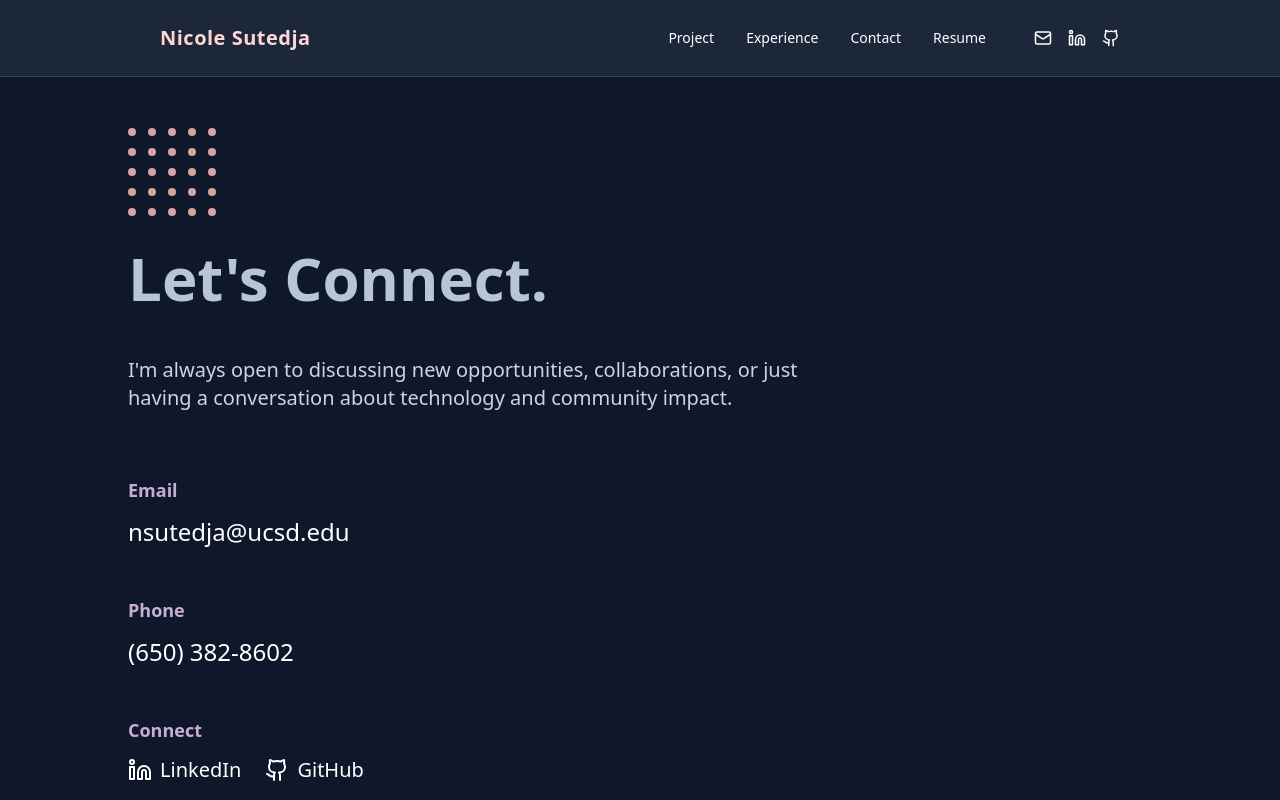
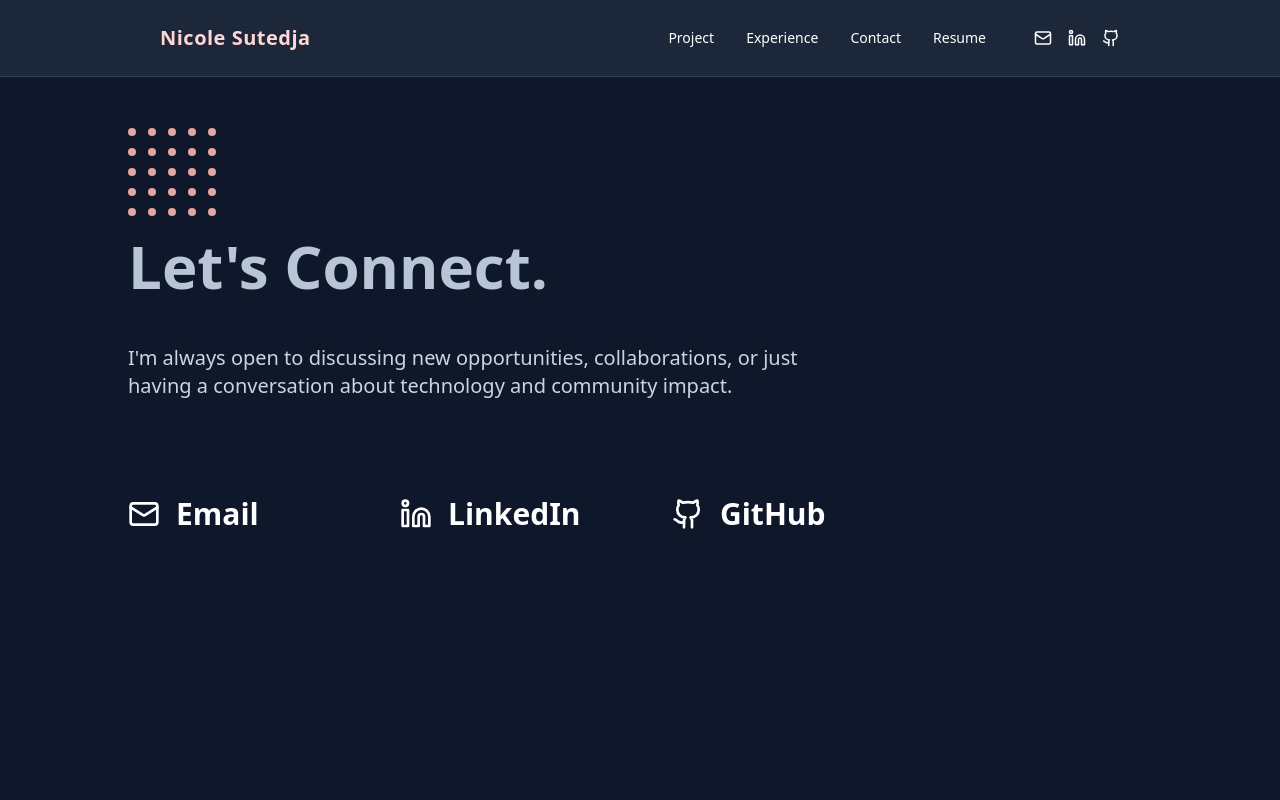
Before and after one commit to nicolesutedja/portfolio, a React (Create React App) app: page /portfolio/contact in a window 1280 px wide. Shown: the top 800 px of the page. Built offline with nearby package versions, Linux system fonts and the light colour scheme; the HTML template or start-up script is replaced by a standard one.

Commit message:
Added animations & updated contact

```diff
--- a/src/pages/Contact.js
+++ b/src/pages/Contact.js
@@ -1,90 +1,51 @@
 import React from 'react';
-import { motion } from 'framer-motion';
-import { Linkedin, Github } from 'lucide-react';
+import { Mail, Linkedin, Github } from 'lucide-react'; // Added Mail icon
+import DecorativeDots from '../components/DecorativeDots';
+import FadeIn from '../components/FadeIn';
 
 export default function Contact() {
   return (
     <section className="py-32 px-8 bg-slate-900 min-h-screen">
       <div className="max-w-5xl mx-auto">
-        <div className="mb-8 flex gap-3">
-          {[...Array(5)].map((_, i) => (
-            <div key={i} className="flex flex-col gap-3">
-              {[...Array(5)].map((_, j) => (
-                <div
-                  key={j}
-                  className="w-2 h-2 rounded-full"
-                  style={{ backgroundColor: '#d4a5a5' }}
-                />
-              ))}
-            </div>
-          ))}
-        </div>
 
-        <motion.div
-          initial={{ opacity: 0, x: -40 }}
-          whileInView={{ opacity: 1, x: 0 }}
-          transition={{ duration: 0.6 }}
-          viewport={{ once: true }}
-        >
+        <DecorativeDots />
+
+        <FadeIn x={-40} duration={0.6}>
           <h2 className="text-5xl md:text-6xl font-bold mb-12" style={{ color: '#b8c5d6' }}>
             Let's Connect.
           </h2>
-        </motion.div>
+        </FadeIn>
 
-        <motion.div
-          initial={{ opacity: 0, x: -40 }}
-          whileInView={{ opacity: 1, x: 0 }}
-          transition={{ duration: 0.7 }}
-          viewport={{ once: true }}
-        >
-          <p className="text-xl font-medium text-slate-300 mb-16 max-w-2xl">
+        <FadeIn x={-40} duration={0.7}>
+          <p className="text-xl font-medium text-slate-300 mb-24 max-w-2xl">
             I'm always open to discussing new opportunities, collaborations, or just having a conversation about technology and community impact.
           </p>
-        </motion.div>
+        </FadeIn>
 
-        <div className="max-w-2xl space-y-12">
-          <motion.div
-            initial={{ opacity: 0, y: 30 }}
-            whileInView={{ opacity: 1, y: 0 }}
-            transition={{ duration: 0.6, delay: 0.1 }}
-            viewport={{ once: true }}
-          >
-            <h3 className="text-lg font-bold mb-3" style={{ color: '#c9aed4' }}>Email</h3>
-            <a href="mailto:nsutedja@ucsd.edu" className="text-2xl text-slate-300 glow-text">
-              nsutedja@ucsd.edu
+        {/* Clean 3-Column Grid */}
+        <div className="grid md:grid-cols-3 gap-10 md:gap-12 max-w-3xl">
+
+          <FadeIn y={30} duration={0.6} delay={0.1}>
+            <a href="mailto:nsutedja@ucsd.edu" className="text-2xl md:text-3xl text-slate-300 icon-glow font-bold flex items-center gap-4">
+              <Mail size={32} />
+              Email
             </a>
-          </motion.div>
+          </FadeIn>
 
-          <motion.div
-            initial={{ opacity: 0, y: 30 }}
-            whileInView={{ opacity: 1, y: 0 }}
-            transition={{ duration: 0.6, delay: 0.2 }}
-            viewport={{ once: true }}
-          >
-            <h3 className="text-lg font-bold mb-3" style={{ color: '#c9aed4' }}>Phone</h3>
-            <a href="tel:+16503828602" className="text-2xl text-slate-300 glow-text">
-              (650) 382-8602
+          <FadeIn y={30} duration={0.6} delay={0.2}>
+            <a href="https://linkedin.com/in/nicolesutedja" target="_blank" rel="noopener noreferrer" className="text-2xl md:text-3xl text-slate-300 icon-glow font-bold flex items-center gap-4">
+              <Linkedin size={32} />
+              LinkedIn
             </a>
-          </motion.div>
+          </FadeIn>
 
-          <motion.div
-            initial={{ opacity: 0, y: 30 }}
-            whileInView={{ opacity: 1, y: 0 }}
-            transition={{ duration: 0.6, delay: 0.3 }}
-            viewport={{ once: true }}
-          >
-            <h3 className="text-lg font-bold mb-3" style={{ color: '#c9aed4' }}>Connect</h3>
-            <div className="flex gap-6 text-xl">
-              <a href="https://linkedin.com/in/nicolesutedja" target="_blank" rel="noopener noreferrer" className="text-slate-300 icon-glow font-medium flex items-center gap-2">
-                <Linkedin size={24} />
-                LinkedIn
-              </a>
-              <a href="https://github.com/nicolesutedja" target="_blank" rel="noopener noreferrer" className="text-slate-300 icon-glow font-medium flex items-center gap-2">
-                <Github size={24} />
-                GitHub
-              </a>
-            </div>
-          </motion.div>
+          <FadeIn y={30} duration={0.6} delay={0.3}>
+            <a href="https://github.com/nicolesutedja" target="_blank" rel="noopener noreferrer" className="text-2xl md:text-3xl text-slate-300 icon-glow font-bold flex items-center gap-4">
+              <Github size={32} />
+              GitHub
+            </a>
+          </FadeIn>
+
         </div>
       </div>
     </section>
```
